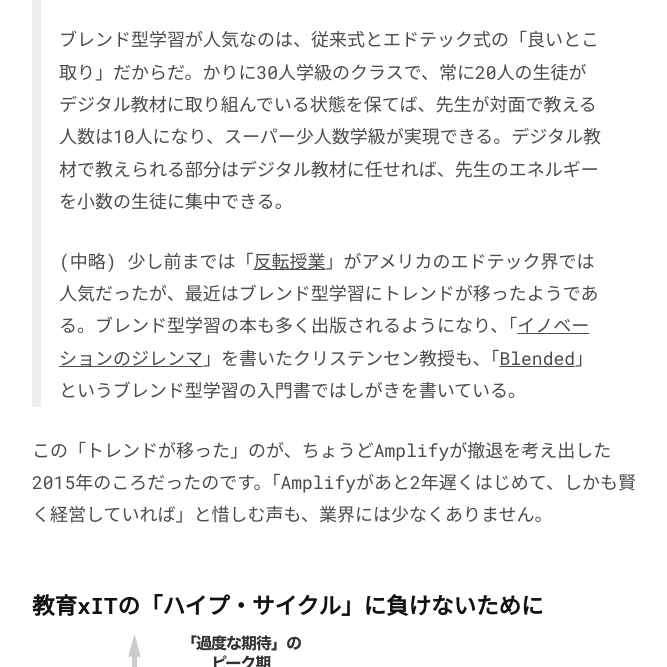
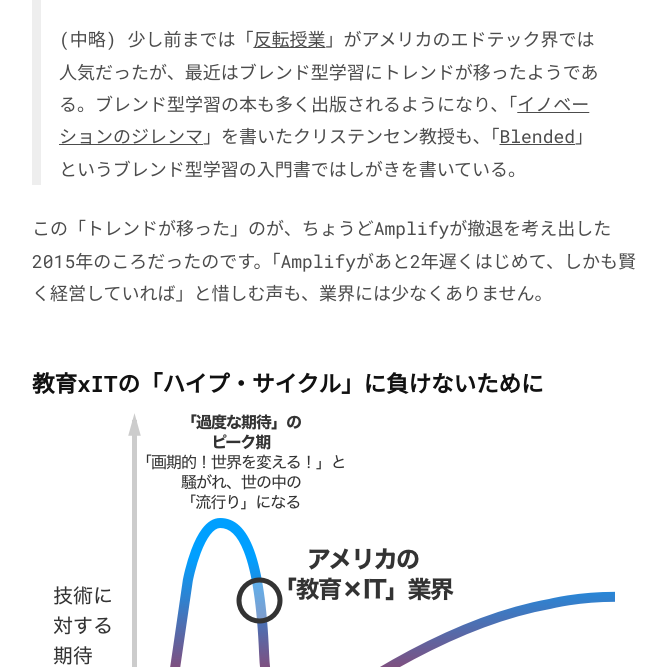
Before and after one commit to chibicode/senseicode, a Jekyll site: the page built from _posts/2016-07-01-edtech-hype-cycle.md, in a window 1280 px wide and 900 px high, scrolled down 13915 px, cut to the strip 233-900 px from the top of the window. Shown: the whole strip, without its empty margins (302-969 px from the left). Built offline with Jekyll 4.4.1, drawn with Linux system fonts in a browser that asks for light colours; comment, search, counter and statistics services are not loaded.

Commit message:
:pencil:

```diff
--- a/_posts/2016-07-01-edtech-hype-cycle.md
+++ b/_posts/2016-07-01-edtech-hype-cycle.md
@@ -157,8 +157,6 @@
 >
 > <p><iframe src="https://player.vimeo.com/video/70977120" width="1280" height="720" frameborder="0" webkitallowfullscreen mozallowfullscreen allowfullscreen></iframe></p>
 >
-> ブレンド型学習が人気なのは、従来式とエドテック式の「良いとこ取り」だからだ。かりに30人学級のクラスで、常に20人の生徒がデジタル教材に取り組んでいる状態を保てば、先生が対面で教える人数は10人になり、スーパー少人数学級が実現できる。デジタル教材で教えられる部分はデジタル教材に任せれば、先生のエネルギーを小数の生徒に集中できる。
->
 > (中略) 少し前までは「[反転授業](https://ja.wikipedia.org/wiki/%E5%8F%8D%E8%BB%A2%E6%8E%88%E6%A5%AD)」がアメリカのエドテック界では人気だったが、最近はブレンド型学習にトレンドが移ったようである。ブレンド型学習の本も多く出版されるようになり、「[イノベーションのジレンマ](http://www.amazon.co.jp/イノベーションのジレンマ―技術革新が巨大企業を滅ぼすとき-Harvard-business-school-press/dp/4798100234?tag=chibicode-22)」を書いたクリステンセン教授も、「[Blended](http://www.amazon.co.jp/Blended-Disruptive-Innovation-Improve-Schools-ebook/dp/B00MFPZASU?tag=chibicode-22)」というブレンド型学習の入門書ではしがきを書いている。
 
 この「トレンドが移った」のが、ちょうどAmplifyが撤退を考え出した2015年のころだったのです。「Amplifyがあと2年遅くはじめて、しかも賢く経営していれば」と惜しむ声も、業界には少なくありません。
```
